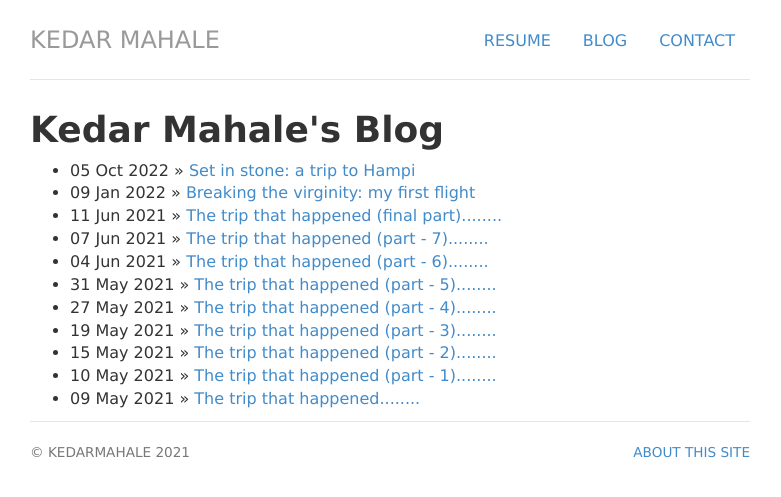
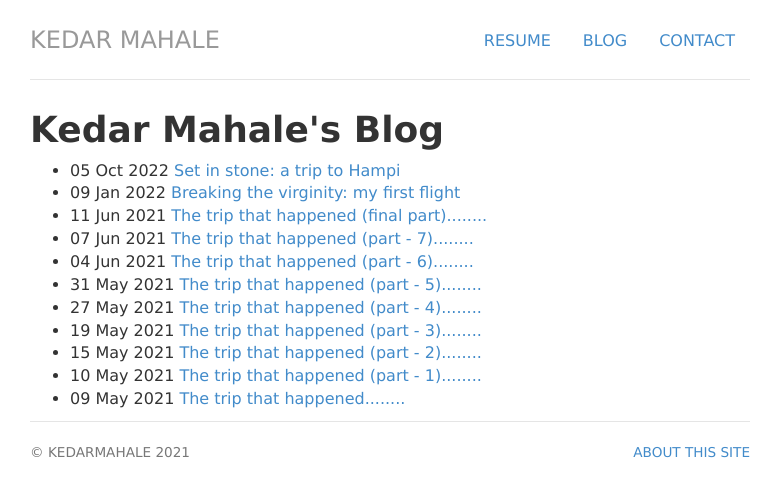
Before and after one commit to kedarmahale/kedarmahale.github.io, a Jekyll site: the page built from blog/index.html, in a window 1280 px wide. Shown: the top 497 px of the page, without its empty margins (250-1031 px from the left). Built offline with Jekyll 4.4.1, drawn with Linux system fonts in a browser that asks for light colours.

Commit message:
Changes to new post

```diff
--- a/blog/index.html
+++ b/blog/index.html
@@ -5,6 +5,7 @@
 	<h1>{{ page.title }}</h1>
 	<ul class="posts">
 	  {% for post in site.posts %}
-	    <li><span>{{ post.date | date_to_string }}</span> 		» <a href="{{ post.url }}" title="{{ post.title }}">{{ post.title }}</a></li>
+	    <li><span>{{ post.date | date_to_string }}</span>
+			 <a href="{{ post.url }}" title="{{ post.title }}">{{ post.title }}</a></li>
 	  {% endfor %}
 	</ul>
```
